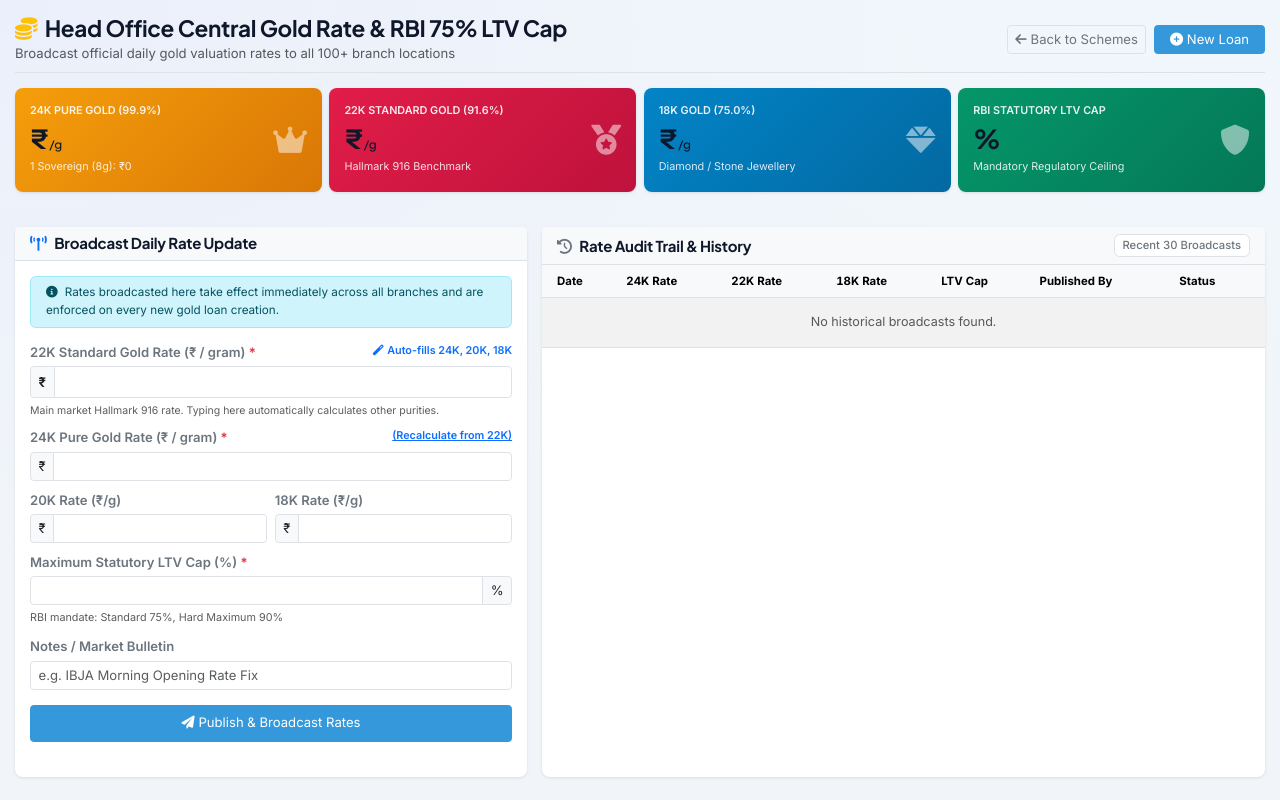
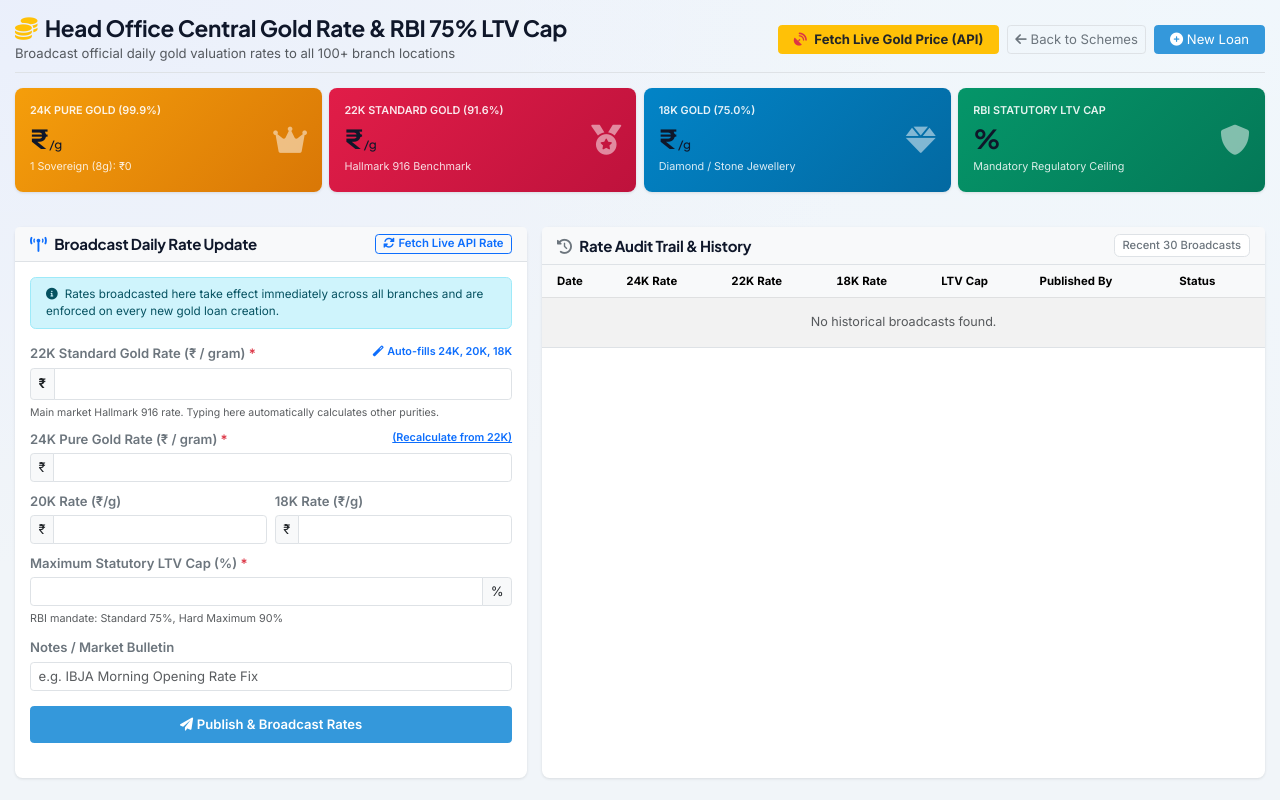
Before and after one commit to sambathkumar0212/pawnshop_v2, a Django app: template schemes/templates/schemes/daily_gold_rate_manage.html in a window 1280 px wide. Run offline with Django 5.2, Linux system fonts and the light colour scheme; the template is opened without the code that fills it, so the values that code supplies are empty; parts of the project's set-up code (start-up, migrations or seed data) failed here and were passed over.

Commit message:
Add live Gold Price API fetch button and auto-sync to Head Office Central Gold Rate management

```diff
--- a/schemes/templates/schemes/daily_gold_rate_manage.html
+++ b/schemes/templates/schemes/daily_gold_rate_manage.html
@@ -6,14 +6,18 @@
 {% block content %}
 <div class="container-fluid py-3 px-3">
     <!-- Top Action Header -->
-    <div class="d-flex justify-content-between align-items-center mb-3 pb-2 border-bottom">
+    <div class="d-flex flex-wrap justify-content-between align-items-center mb-3 pb-2 border-bottom gap-2">
         <div>
             <h4 class="mb-0 fw-bold" style="color: #0f172a;">
                 <i class="fas fa-coins text-warning me-2"></i>Head Office Central Gold Rate & RBI 75% LTV Cap
             </h4>
             <small class="text-muted">Broadcast official daily gold valuation rates to all 100+ branch locations</small>
         </div>
-        <div class="d-flex gap-2">
+        <div class="d-flex flex-wrap gap-2 align-items-center">
+            <button type="button" class="btn btn-warning btn-sm text-dark fw-bold px-3 shadow-xs d-flex align-items-center gap-2" id="btnHeaderFetchLive" onclick="fetchLiveGoldRates()">
+                <i class="fas fa-satellite-dish text-danger" id="iconHeaderFetchLive"></i>
+                <span>Fetch Live Gold Price (API)</span>
+            </button>
             <a href="{% url 'scheme_list' %}" class="btn btn-white border btn-sm text-secondary">
                 <i class="fas fa-arrow-left me-1"></i>Back to Schemes
             </a>
@@ -86,12 +90,29 @@
         <!-- Broadcast Form (Col 5) -->
         <div class="col-lg-5">
             <div class="card h-100 shadow-xs">
-                <div class="card-header bg-light py-2 px-3 border-bottom">
+                <div class="card-header bg-light py-2 px-3 border-bottom d-flex justify-content-between align-items-center">
                     <h6 class="mb-0 fw-bold" style="color: #0f172a;">
                         <i class="fas fa-broadcast-tower text-primary me-2"></i>Broadcast Daily Rate Update
                     </h6>
+                    <button type="button" class="btn btn-outline-primary btn-sm py-0 px-2 fw-semibold" id="btnCardFetchLive" onclick="fetchLiveGoldRates()" style="font-size: 0.76rem;">
+                        <i class="fas fa-sync-alt me-1" id="iconCardFetchLive"></i>Fetch Live API Rate
+                    </button>
                 </div>
                 <div class="card-body p-3">
+                    <!-- Live Rate Status Alert Banner -->
+                    <div id="liveRateStatusBanner" class="alert alert-warning py-2 px-3 mb-3 d-none" style="border-left: 4px solid #f59e0b; border-radius: 6px;">
+                        <div class="d-flex justify-content-between align-items-start gap-2">
+                            <div>
+                                <span class="badge bg-success me-1"><i class="fas fa-check-circle me-1"></i>Live API Synced</span>
+                                <strong id="liveRateSourceText" class="small text-dark">Global Bullion Spot</strong>
+                                <div class="text-dark small mt-1" id="liveRateDetailsText" style="font-size: 0.78rem;"></div>
+                            </div>
+                            <button type="button" class="btn btn-sm btn-success fw-bold px-2 py-1 text-nowrap" style="font-size: 0.75rem;" onclick="document.getElementById('goldRateForm').submit();">
+                                <i class="fas fa-paper-plane me-1"></i>Publish Now
+                            </button>
+                        </div>
+                    </div>
+
                     <form method="post" id="goldRateForm">
                         {% csrf_token %}
 
@@ -108,7 +129,7 @@
                             </label>
                             <div class="input-group input-group-sm">
                                 <span class="input-group-text bg-light text-dark fw-bold">₹</span>
-                                <input type="number" step="1" min="1000" max="25000" class="form-control fw-bold fs-6" id="rate_22k_per_gram" name="rate_22k_per_gram" value="{{ current_rate.rate_22k_per_gram|floatformat:0 }}" oninput="autoDeriveFrom22K()" required>
+                                <input type="number" step="1" min="1000" max="25000" class="form-control fw-bold fs-6 transition-all" id="rate_22k_per_gram" name="rate_22k_per_gram" value="{{ current_rate.rate_22k_per_gram|floatformat:0 }}" oninput="autoDeriveFrom22K()" required>
                             </div>
                             <small class="text-muted" style="font-size: 0.7rem;">Main market Hallmark 916 rate. Typing here automatically calculates other purities.</small>
                         </div>
@@ -121,7 +142,7 @@
                             </label>
                             <div class="input-group input-group-sm">
                                 <span class="input-group-text">₹</span>
-                                <input type="number" step="1" min="1000" max="25000" class="form-control" id="rate_24k_per_gram" name="rate_24k_per_gram" value="{{ current_rate.rate_24k_per_gram|floatformat:0 }}" required>
+                                <input type="number" step="1" min="1000" max="25000" class="form-control transition-all" id="rate_24k_per_gram" name="rate_24k_per_gram" value="{{ current_rate.rate_24k_per_gram|floatformat:0 }}" required>
                             </div>
                         </div>
 
@@ -131,14 +152,14 @@
                                 <label for="rate_20k_per_gram" class="form-label small fw-semibold text-secondary mb-1">20K Rate (₹/g)</label>
                                 <div class="input-group input-group-sm">
                                     <span class="input-group-text">₹</span>
-                                    <input type="number" step="1" min="1000" max="25000" class="form-control" id="rate_20k_per_gram" name="rate_20k_per_gram" value="{{ current_rate.rate_20k_per_gram|floatformat:0 }}" required>
+                                    <input type="number" step="1" min="1000" max="25000" class="form-control transition-all" id="rate_20k_per_gram" name="rate_20k_per_gram" value="{{ current_rate.rate_20k_per_gram|floatformat:0 }}" required>
                                 </div>
                             </div>
                             <div class="col-6">
                                 <label for="rate_18k_per_gram" class="form-label small fw-semibold text-secondary mb-1">18K Rate (₹/g)</label>
                                 <div class="input-group input-group-sm">
                                     <span class="input-group-text">₹</span>
-                                    <input type="number" step="1" min="1000" max="25000" class="form-control" id="rate_18k_per_gram" name="rate_18k_per_gram" value="{{ current_rate.rate_18k_per_gram|floatformat:0 }}" required>
+                                    <input type="number" step="1" min="1000" max="25000" class="form-control transition-all" id="rate_18k_per_gram" name="rate_18k_per_gram" value="{{ current_rate.rate_18k_per_gram|floatformat:0 }}" required>
                                 </div>
                             </div>
                         </div>
@@ -161,7 +182,7 @@
                             <input type="text" class="form-control form-control-sm" id="notes" name="notes" placeholder="e.g. IBJA Morning Opening Rate Fix">
                         </div>
 
-                        <button type="submit" class="btn btn-primary btn-sm w-100 py-2">
+                        <button type="submit" class="btn btn-primary btn-sm w-100 py-2 fw-semibold">
                             <i class="fas fa-paper-plane me-1"></i>Publish & Broadcast Rates
                         </button>
                     </form>
@@ -247,5 +268,77 @@
             document.getElementById('rate_18k_per_gram').value = Math.round(rate24k * (18 / 24));
         }
     }
+
+    function fetchLiveGoldRates() {
+        const btnHeader = document.getElementById('btnHeaderFetchLive');
+        const btnCard = document.getElementById('btnCardFetchLive');
+        const iconHeader = document.getElementById('iconHeaderFetchLive');
+        const iconCard = document.getElementById('iconCardFetchLive');
+
+        if (btnHeader) btnHeader.disabled = true;
+        if (btnCard) btnCard.disabled = true;
+        if (iconHeader) iconHeader.className = 'fas fa-spinner fa-spin text-danger';
+        if (iconCard) iconCard.className = 'fas fa-spinner fa-spin me-1';
+
+        fetch("{% url 'api_fetch_live_gold_rates' %}")
+            .then(res => {
+                if (!res.ok) throw new Error('Live API returned status ' + res.status);
+                return res.json();
+            })
+            .then(res => {
+                if (res.status === 'success' && res.data) {
+                    const d = res.data;
+                    const r22k = document.getElementById('rate_22k_per_gram');
+                    const r24k = document.getElementById('rate_24k_per_gram');
+                    const r20k = document.getElementById('rate_20k_per_gram');
+                    const r18k = document.getElementById('rate_18k_per_gram');
+                    const notes = document.getElementById('notes');
+
+                    if (r22k) r22k.value = d.rate_22k_per_gram;
+                    if (r24k) r24k.value = d.rate_24k_per_gram;
+                    if (r20k) r20k.value = d.rate_20k_per_gram;
+                    if (r18k) r18k.value = d.rate_18k_per_gram;
+                    if (notes && !notes.value) {
+                        notes.value = `Live Market Sync: 22K @ ₹${d.rate_22k_per_gram}/g (${d.source})`;
+                    }
+
+                    // Highlight inputs
+                    [r22k, r24k, r20k, r18k].forEach(el => {
+                        if (el) {
+                            el.style.backgroundColor = '#fef08a';
+                            el.style.transition = 'background-color 0.4s ease';
+                            setTimeout(() => {
+                                el.style.backgroundColor = '';
+                            }, 2000);
+                        }
+                    });
+
+                    // Display alert banner
+                    const banner = document.getElementById('liveRateStatusBanner');
+                    const sourceText = document.getElementById('liveRateSourceText');
+                    const detailsText = document.getElementById('liveRateDetailsText');
+
+                    if (banner) {
+                        banner.classList.remove('d-none');
+                        if (sourceText) sourceText.textContent = d.source;
+                        if (detailsText) {
+                            detailsText.innerHTML = `24K: <strong>₹${d.rate_24k_per_gram.toLocaleString('en-IN')}/g</strong> &nbsp;|&nbsp; 22K: <strong>₹${d.rate_22k_per_gram.toLocaleString('en-IN')}/g</strong> &nbsp;|&nbsp; 18K: <strong>₹${d.rate_18k_per_gram.toLocaleString('en-IN')}/g</strong> &nbsp;|&nbsp; Sovereign (8g): <strong>₹${d.sovereign_8g.toLocaleString('en-IN')}</strong>`;
+                        }
+                    }
+                } else {
+                    alert(res.message || 'Unable to fetch live rates.');
+                }
+            })
+            .catch(err => {
+                console.error(err);
+                alert('Live Gold API error: ' + err.message);
+            })
+            .finally(() => {
+                if (btnHeader) btnHeader.disabled = false;
+                if (btnCard) btnCard.disabled = false;
+                if (iconHeader) iconHeader.className = 'fas fa-satellite-dish text-danger';
+                if (iconCard) iconCard.className = 'fas fa-sync-alt me-1';
+            });
+    }
 </script>
 {% endblock %}
--- a/schemes/urls.py
+++ b/schemes/urls.py
@@ -24,4 +24,5 @@ urlpatterns = [
     # Central Daily Gold Rate & RBI 75% LTV Cap Management
     path('gold-rates/', views.DailyGoldRateManageView.as_view(), name='daily_gold_rates'),
     path('api/today-rate/', views.api_get_today_gold_rate, name='api_today_gold_rate'),
+    path('api/fetch-live-rate/', views.api_fetch_live_gold_rates, name='api_fetch_live_gold_rates'),
 ]
```
Also changed, not shown: schemes/services_gold_api.py (added, +94 -0 lines), schemes/views.py (+18 -0 lines).
